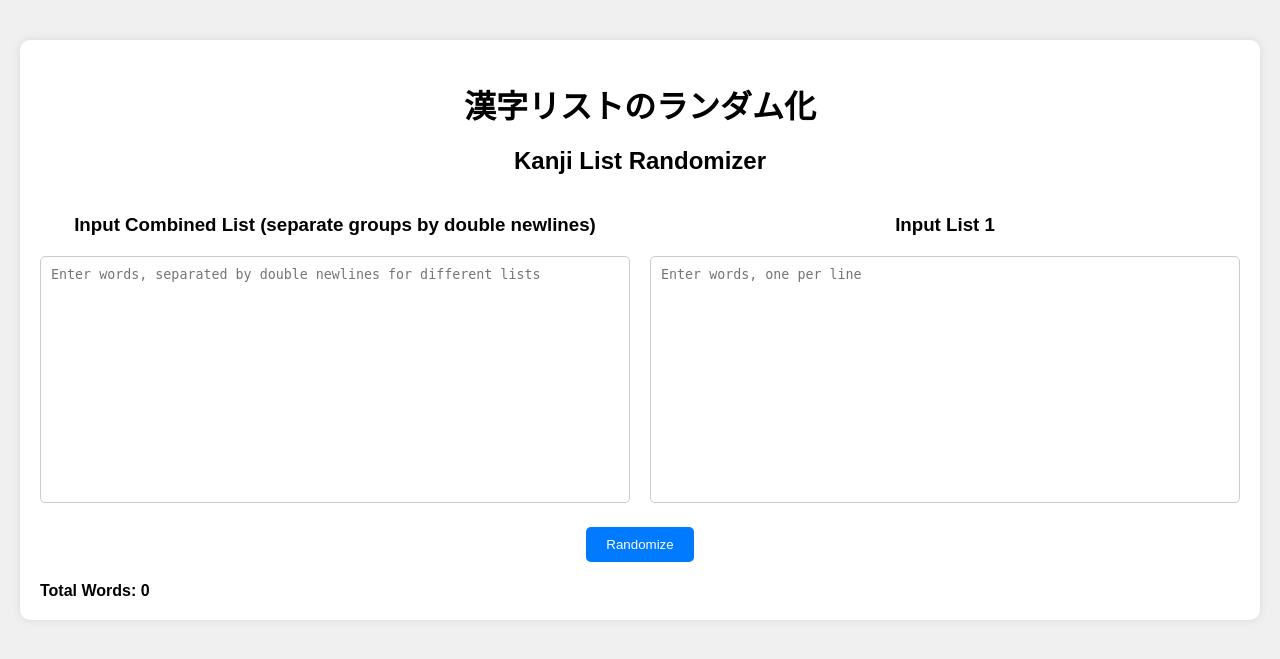
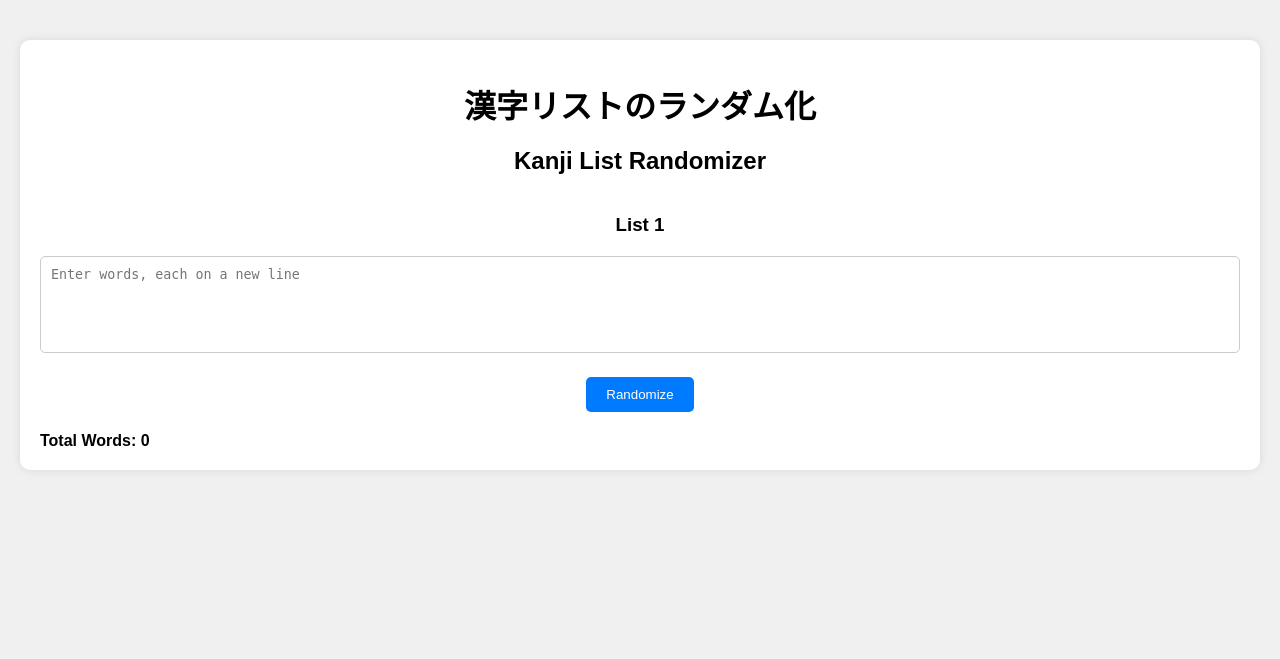
Before and after one commit to GloomyDev/RandomListPage, a Flask app: page /lists/1 in a window 1280 px wide. Shown: the top 659 px of the page. Run offline with Flask 2, Linux system fonts and the light colour scheme.

Commit message:
Se deshizo el dano hecho en el ultimo push.

```diff
--- a/app.py
+++ b/app.py
@@ -18,27 +18,13 @@ def create_app():
         total_words = 0
 
         if request.method == 'POST':
-            # Procesar palabras ingresadas en una sola entrada
-            combined_words = request.form.get('combined_words', '').strip()
-            if combined_words:
-                words_groups = combined_words.split('\n\n')  # Split the input into groups based on double newlines
-                for i, group in enumerate(words_groups):
-                    words_list = group.split('\n')
-                    words_list = [word.strip() for word in words_list if word.strip()]
-                    total_words += len(words_list)
-                    if i < num_lists:
-                        lists[i] = words_list
-                        shuffled_lists[i] = random.sample(words_list, len(words_list))
-
-            # Procesar palabras ingresadas individualmente para cada lista
             for i in range(num_lists):
-                words = request.form.get(f'words{i}', '').strip()
-                if words:
-                    words_list = words.split('\n')
-                    words_list = [word.strip() for word in words_list if word.strip()]
-                    total_words += len(words_list)
-                    lists[i] += words_list
-                    shuffled_lists[i] = random.sample(lists[i], len(lists[i]))
+                words = request.form.get(f'words{i}', '')
+                words_list = words.split('\n')
+                words_list = [word.strip() for word in words_list if word.strip()]
+                total_words += len(words_list)
+                lists[i] = words_list
+                shuffled_lists[i] = random.sample(words_list, len(words_list))
 
         return render_template('lists.html', num_lists=num_lists, shuffled_lists=shuffled_lists, total_words=total_words)
 
--- a/templates/lists.html
+++ b/templates/lists.html
@@ -12,14 +12,10 @@
     <h2>Kanji List Randomizer</h2>
     <form method="post">
       <div class="grid">
-          <div>
-            <h3>Input Combined List (separate groups by double newlines)</h3>
-            <textarea name="combined_words" rows="15" placeholder="Enter words, separated by double newlines for different lists"></textarea>
-          </div>
         {% for i in range(num_lists) %}
           <div>
-              <h3>Input List {{ i + 1 }}</h3>
-              <textarea name="words{{ i }}" rows="15" placeholder="Enter words, one per line"></textarea>
+            <h3>List {{ i + 1 }}</h3>
+            <textarea name="words{{ i }}" rows="5" placeholder="Enter words, each on a new line"></textarea>
           </div>
         {% endfor %}
       </div>
```
Lines whose indentation alone changed are shown as unchanged.
